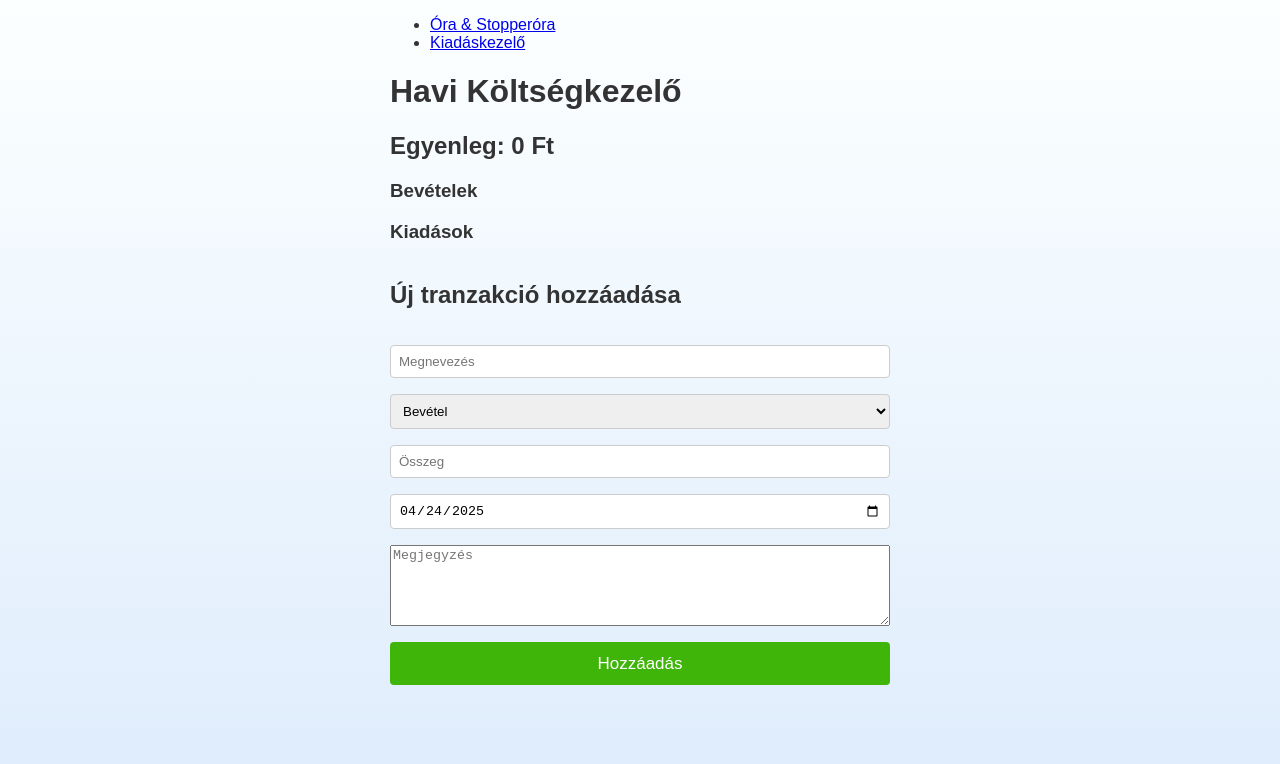
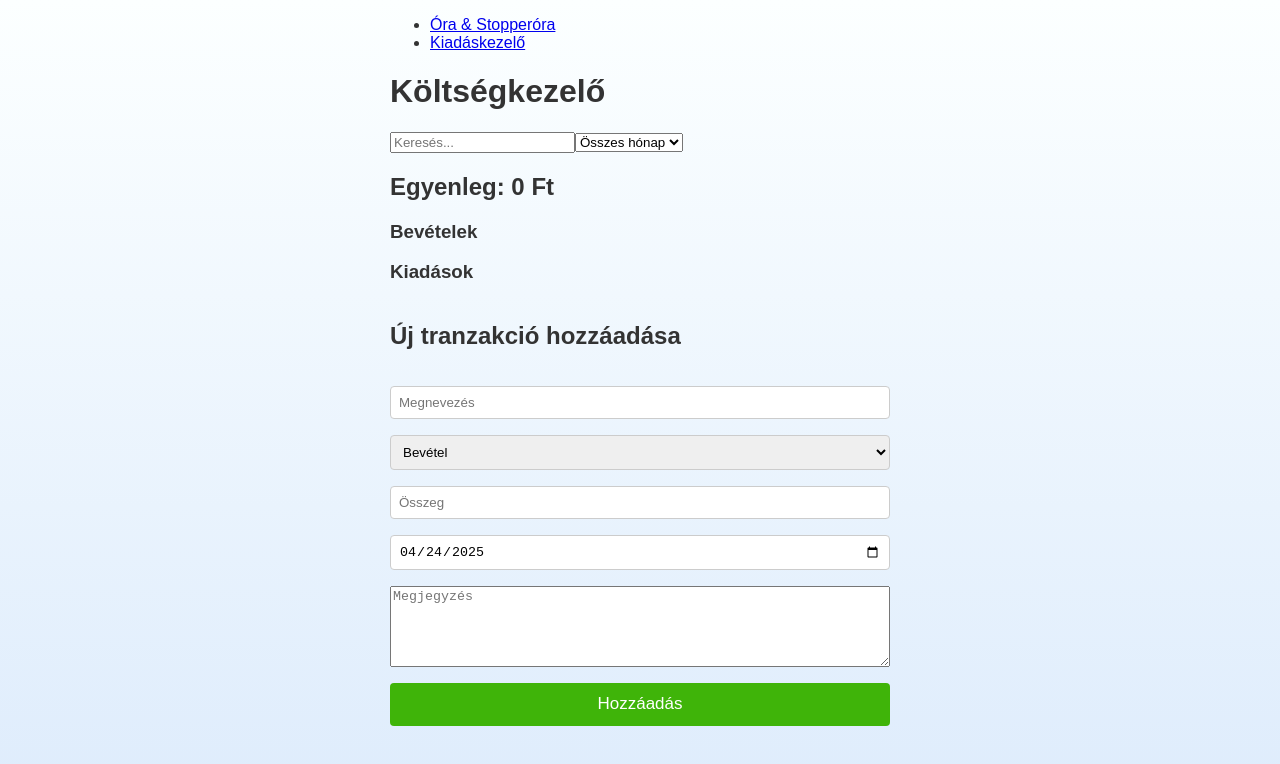
Before and after one commit to szbgreg/react, a React (Vite) app: page /expense in a window 1280 px wide. Shown: the top 764 px of the page. Built offline with nearby package versions, Linux system fonts and the light colour scheme.

Commit message:
add: Filter komponens

```diff
--- a/src/ExpenseApp/ExpenseApp.jsx
+++ b/src/ExpenseApp/ExpenseApp.jsx
@@ -1,10 +1,26 @@
 import React, { useState } from "react";
 import TransactionForm from "./components/TransactionForm";
 import Transactions from "./components/Transactions";
+import Filter from "./components/Filter";
 
 // A költségkezelő alkalmazás fő komponense
 function ExpenseApp() {
   const [transactions, setTransactions] = useState([]);
+  const [searchText, setSearchText] = useState("");
+  const [filterMonth, setFilterMonth] = useState("");
+
+  // Szűrjük a tranzakciókat a keresett szöveg és a hónap alapján
+  const filteredTransactions = transactions.filter((t) => {
+    const matchesText = t.description
+      .toLowerCase()
+      .includes(searchText.toLowerCase());
+
+    const matchesMonth = filterMonth
+      ? new Date(t.date).getMonth() + 1 === parseInt(filterMonth)
+      : true;
+
+    return matchesText && matchesMonth;
+  });
 
   const addTransaction = (data) => {
     setTransactions([...transactions, data]);
@@ -13,17 +29,24 @@ function ExpenseApp() {
   // Egyenleg kiszámítása
   let balance = 0;
 
-  transactions.forEach((transaction) => {
+  filteredTransactions.forEach((transaction) => {
     balance += transaction.amount;
   });
 
   return (
     <div>
-      <h1>Havi Költségkezelő</h1>
+      <h1>Költségkezelő</h1>
+
+      <Filter
+        searchText={searchText}
+        setSearchText={setSearchText}
+        filterMonth={filterMonth}
+        setFilterMonth={setFilterMonth}
+      />
 
       <h2>Egyenleg: {balance} Ft</h2>
 
-      <Transactions transactions={transactions} />
+      <Transactions transactions={filteredTransactions} />
 
       <TransactionForm addTransaction={(d) => addTransaction(d)} />
     </div>
--- /dev/null
+++ b/src/ExpenseApp/components/Filter.jsx
@@ -0,0 +1,35 @@
+import React from "react";
+
+const Filter = ({ searchText, setSearchText, filterMonth, setFilterMonth }) => {
+  return (
+    <div>
+      <input
+        type="text"
+        placeholder="Keresés..."
+        value={searchText}
+        onChange={(e) => setSearchText(e.target.value)}
+      />
+
+      <select
+        value={filterMonth}
+        onChange={(e) => setFilterMonth(e.target.value)}
+      >
+        <option value="">Összes hónap</option>
+        <option value="1">Január</option>
+        <option value="2">Február</option>
+        <option value="3">Március</option>
+        <option value="4">Április</option>
+        <option value="5">Május</option>
+        <option value="6">Június</option>
+        <option value="7">Július</option>
+        <option value="8">Augusztus</option>
+        <option value="9">Szeptember</option>
+        <option value="10">Október</option>
+        <option value="11">November</option>
+        <option value="12">December</option>
+      </select>
+    </div>
+  );
+};
+
+export default Filter;
```
